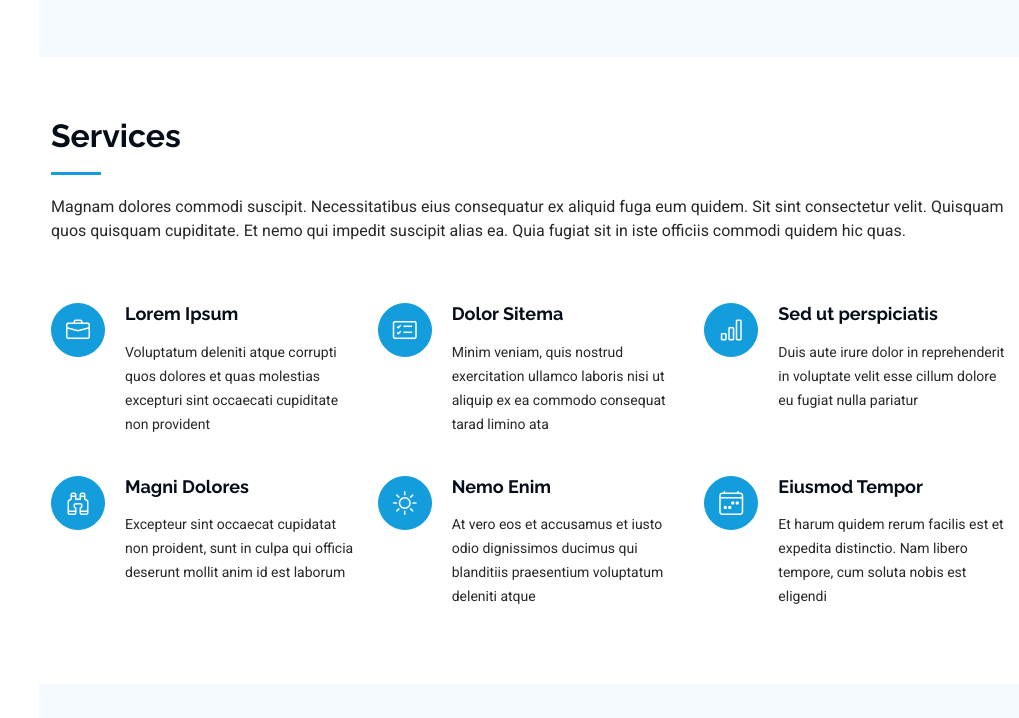
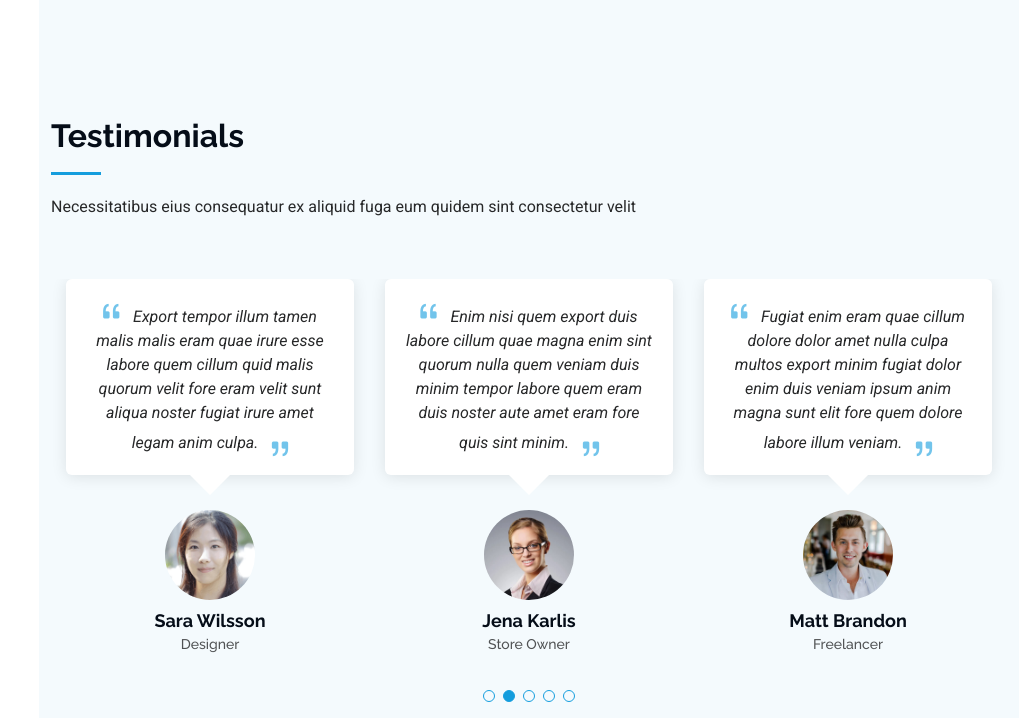
Before and after one commit to dkhanna511/dkhanna511.github.io, a plain HTML site: page index.html in a window 1280 px wide. Shown: the part 4582-5300 px from the top of the page, without its empty margins (261-1280 px from the left). Drawn offline with Linux system fonts and the light colour scheme.

Commit message:
Changed the tab title, removed services

```diff
--- a/index.html
+++ b/index.html
@@ -4,7 +4,7 @@
 <head>
   <meta charset="utf-8">
   <meta content="width=device-width, initial-scale=1.0" name="viewport">
-  <title>Index - iPortfolio Bootstrap Template</title>
+  <title>Welcome to Dheeraj's Portfolio -</title>
   <meta content="" name="description">
   <meta content="" name="keywords">
 
@@ -530,13 +530,13 @@
     </section><!-- /Portfolio Section -->
 
     <!-- Services Section -->
-    <section id="services" class="services section">
+    <!-- <section id="services" class="services section">
 
-      <!-- Section Title -->
+
       <div class="container section-title" data-aos="fade-up">
         <h2>Services</h2>
         <p>Magnam dolores commodi suscipit. Necessitatibus eius consequatur ex aliquid fuga eum quidem. Sit sint consectetur velit. Quisquam quos quisquam cupiditate. Et nemo qui impedit suscipit alias ea. Quia fugiat sit in iste officiis commodi quidem hic quas.</p>
-      </div><!-- End Section Title -->
+      </div>
 
       <div class="container">
 
@@ -549,7 +549,7 @@
               <p class="description">Voluptatum deleniti atque corrupti quos dolores et quas molestias excepturi sint occaecati cupiditate non provident</p>
             </div>
           </div>
-          <!-- End Service Item -->
+
 
           <div class="col-lg-4 col-md-6 service-item d-flex" data-aos="fade-up" data-aos-delay="200">
             <div class="icon flex-shrink-0"><i class="bi bi-card-checklist"></i></div>
@@ -557,7 +557,7 @@
               <h4 class="title"><a href="service-details.html" class="stretched-link">Dolor Sitema</a></h4>
               <p class="description">Minim veniam, quis nostrud exercitation ullamco laboris nisi ut aliquip ex ea commodo consequat tarad limino ata</p>
             </div>
-          </div><!-- End Service Item -->
+          </div>
 
           <div class="col-lg-4 col-md-6 service-item d-flex" data-aos="fade-up" data-aos-delay="300">
             <div class="icon flex-shrink-0"><i class="bi bi-bar-chart"></i></div>
@@ -565,7 +565,7 @@
               <h4 class="title"><a href="service-details.html" class="stretched-link">Sed ut perspiciatis</a></h4>
               <p class="description">Duis aute irure dolor in reprehenderit in voluptate velit esse cillum dolore eu fugiat nulla pariatur</p>
             </div>
-          </div><!-- End Service Item -->
+          </div>
 
           <div class="col-lg-4 col-md-6 service-item d-flex" data-aos="fade-up" data-aos-delay="400">
             <div class="icon flex-shrink-0"><i class="bi bi-binoculars"></i></div>
@@ -573,7 +573,7 @@
               <h4 class="title"><a href="service-details.html" class="stretched-link">Magni Dolores</a></h4>
               <p class="description">Excepteur sint occaecat cupidatat non proident, sunt in culpa qui officia deserunt mollit anim id est laborum</p>
             </div>
-          </div><!-- End Service Item -->
+          </div>
 
           <div class="col-lg-4 col-md-6 service-item d-flex" data-aos="fade-up" data-aos-delay="500">
             <div class="icon flex-shrink-0"><i class="bi bi-brightness-high"></i></div>
@@ -581,7 +581,7 @@
               <h4 class="title"><a href="service-details.html" class="stretched-link">Nemo Enim</a></h4>
               <p class="description">At vero eos et accusamus et iusto odio dignissimos ducimus qui blanditiis praesentium voluptatum deleniti atque</p>
             </div>
-          </div><!-- End Service Item -->
+          </div>
 
           <div class="col-lg-4 col-md-6 service-item d-flex" data-aos="fade-up" data-aos-delay="600">
             <div class="icon flex-shrink-0"><i class="bi bi-calendar4-week"></i></div>
@@ -589,13 +589,13 @@
               <h4 class="title"><a href="service-details.html" class="stretched-link">Eiusmod Tempor</a></h4>
               <p class="description">Et harum quidem rerum facilis est et expedita distinctio. Nam libero tempore, cum soluta nobis est eligendi</p>
             </div>
-          </div><!-- End Service Item -->
+          </div>
 
         </div>
 
       </div>
 
-    </section><!-- /Services Section -->
+    </section> -->
 
     <!-- Testimonials Section -->
     <section id="testimonials" class="testimonials section light-background">
```
